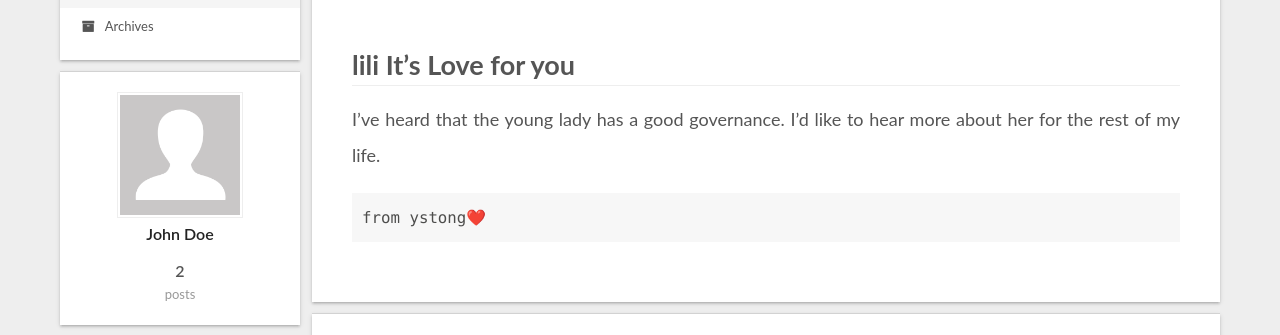
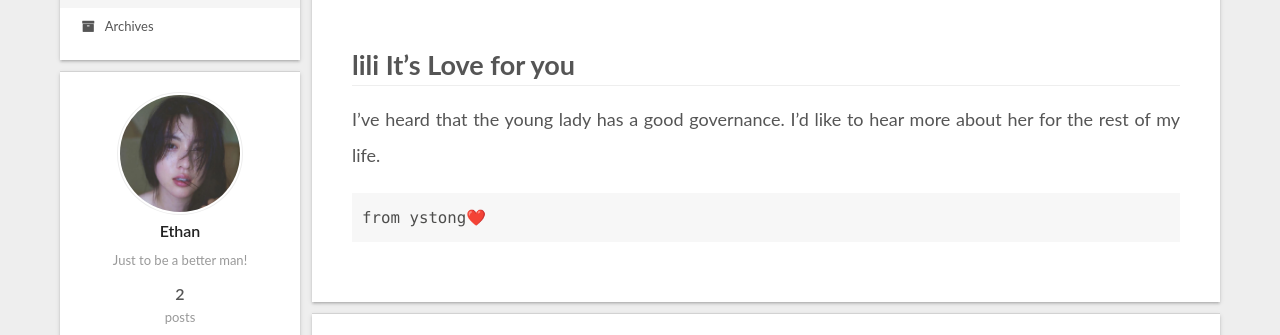
Before and after one commit to oucystong/oucystong.github.io-1, a plain HTML site: page index.html in a window 1280 px wide. Shown: the part 129-464 px from the top of the page. Drawn offline with Linux system fonts and the light colour scheme.

Commit message:
Site updated: 2019-11-17 20:45:18

```diff
--- a/css/main.css
+++ b/css/main.css
@@ -1119,6 +1119,13 @@ pre .javascript .function {
   margin: 0 auto;
   max-width: 120px;
   padding: 2px;
+  border-radius: 50%;
+}
+.site-author-image {
+  transition: transform 1s ease-out;
+}
+.site-author-image:hover {
+  transform: rotateZ(360deg);
 }
 .site-author-name {
   color: #222;
@@ -1146,7 +1153,7 @@ pre .javascript .function {
 }
 .links-of-author a::before,
 .links-of-author span.exturl::before {
-  background: #bb7f0a;
+  background: #7553ff;
   border-radius: 50%;
   content: ' ';
   display: inline-block;
--- a/index.html
+++ b/index.html
@@ -50,10 +50,12 @@
   };
 </script>
 
-  <meta property="og:type" content="website">
+  <meta name="description" content="Just to be a better man!">
+<meta property="og:type" content="website">
 <meta property="og:title" content="Hexo">
 <meta property="og:url" content="http:&#x2F;&#x2F;yoursite.com&#x2F;index.html">
 <meta property="og:site_name" content="Hexo">
+<meta property="og:description" content="Just to be a better man!">
 <meta property="og:locale" content="en">
 <meta name="twitter:card" content="summary">
 
@@ -173,9 +175,9 @@
     <link itemprop="mainEntityOfPage" href="http://yoursite.com/2019/11/17/LOVEYOU/">
 
     <span hidden itemprop="author" itemscope itemtype="http://schema.org/Person">
-      <meta itemprop="image" content="/images/avatar.gif">
-      <meta itemprop="name" content="John Doe">
-      <meta itemprop="description" content="">
+      <meta itemprop="image" content="/images/touxiang.png">
+      <meta itemprop="name" content="Ethan">
+      <meta itemprop="description" content="Just to be a better man!">
     </span>
 
     <span hidden itemprop="publisher" itemscope itemtype="http://schema.org/Organization">
@@ -231,9 +233,9 @@
     <link itemprop="mainEntityOfPage" href="http://yoursite.com/2019/11/17/Hexo%E9%9D%99%E6%80%81%E5%8D%9A%E5%AE%A2%E6%90%AD%E5%BB%BA/">
 
     <span hidden itemprop="author" itemscope itemtype="http://schema.org/Person">
-      <meta itemprop="image" content="/images/avatar.gif">
-      <meta itemprop="name" content="John Doe">
-      <meta itemprop="description" content="">
+      <meta itemprop="image" content="/images/touxiang.png">
+      <meta itemprop="name" content="Ethan">
+      <meta itemprop="description" content="Just to be a better man!">
     </span>
 
     <span hidden itemprop="publisher" itemscope itemtype="http://schema.org/Organization">
@@ -391,10 +393,10 @@
 
       <div class="site-overview-wrap sidebar-panel">
         <div class="site-author motion-element" itemprop="author" itemscope itemtype="http://schema.org/Person">
-  <img class="site-author-image" itemprop="image" alt="John Doe"
-    src="/images/avatar.gif">
-  <p class="site-author-name" itemprop="name">John Doe</p>
-  <div class="site-description" itemprop="description"></div>
+  <img class="site-author-image" itemprop="image" alt="Ethan"
+    src="/images/touxiang.png">
+  <p class="site-author-name" itemprop="name">Ethan</p>
+  <div class="site-description" itemprop="description">Just to be a better man!</div>
 </div>
 <div class="site-state-wrap motion-element">
   <nav class="site-state">
@@ -431,7 +433,7 @@
   <span class="with-love">
     <i class="fa fa-user"></i>
   </span>
-  <span class="author" itemprop="copyrightHolder">John Doe</span>
+  <span class="author" itemprop="copyrightHolder">Ethan</span>
 </div>
   <div class="powered-by">Powered by <a href="https://hexo.io/" class="theme-link" rel="noopener" target="_blank">Hexo</a> v4.0.0
   </div>
```
Also changed, not shown: 2019/11/17/Hexo静态博客搭建/index.html (+8 -8 lines), 2019/11/17/LOVEYOU/index.html (+8 -8 lines), archives/2019/11/index.html (+8 -6 lines), archives/2019/index.html (+8 -6 lines), archives/index.html (+8 -6 lines), images/touxiang.png (added).
